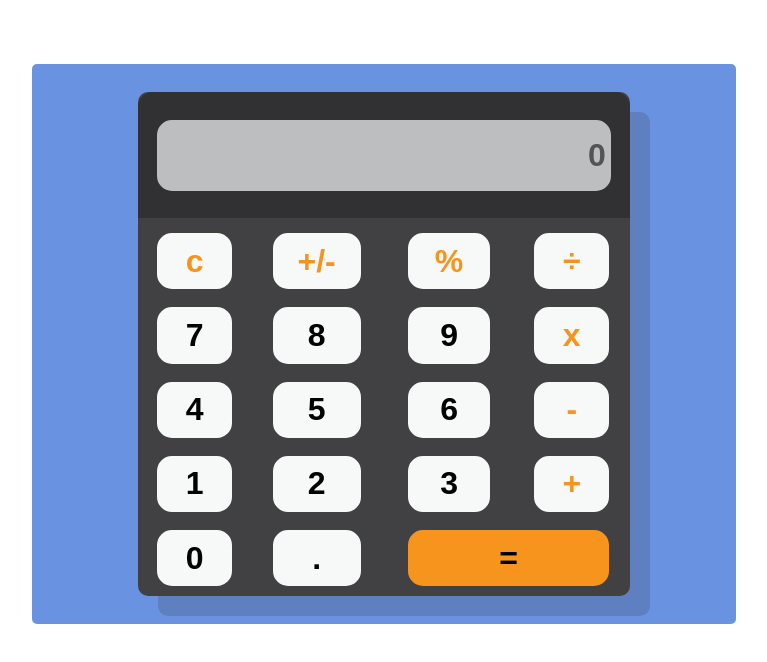
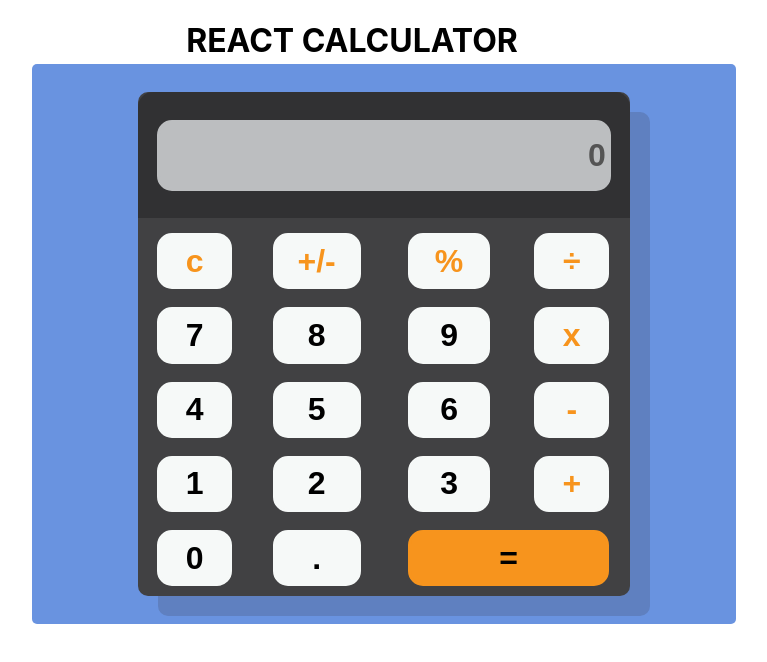
Before and after one commit to Rohith-github/react-calculator, a React (Create React App) app: page / in a window 1280 px wide. Shown: the top 662 px of the page, without its empty margins (288-1055 px from the left). Built offline with nearby package versions, Linux system fonts and the light colour scheme.

Commit message:
Added title

```diff
--- a/src/App.js
+++ b/src/App.js
@@ -104,6 +104,8 @@ function App() {
   }, [clickedEquals, handleEquals, input])
 
   return (
+    <>
+    <h1>REACT CALCULATOR</h1>
     <div className={Styles.container}>
       <div className={Styles.calculator}>
         <div className={Styles.displayArea}>
@@ -132,6 +134,7 @@ function App() {
         </div>
       </div>
     </div>
+    </>
   );
 }
 
--- a/src/App.module.css
+++ b/src/App.module.css
@@ -1,3 +1,8 @@
+body{
+    margin: 0;
+    padding: 0;
+    text-align: center;
+}
 .container {
     background-color: #6993e0;
     width: 55vw;
```
